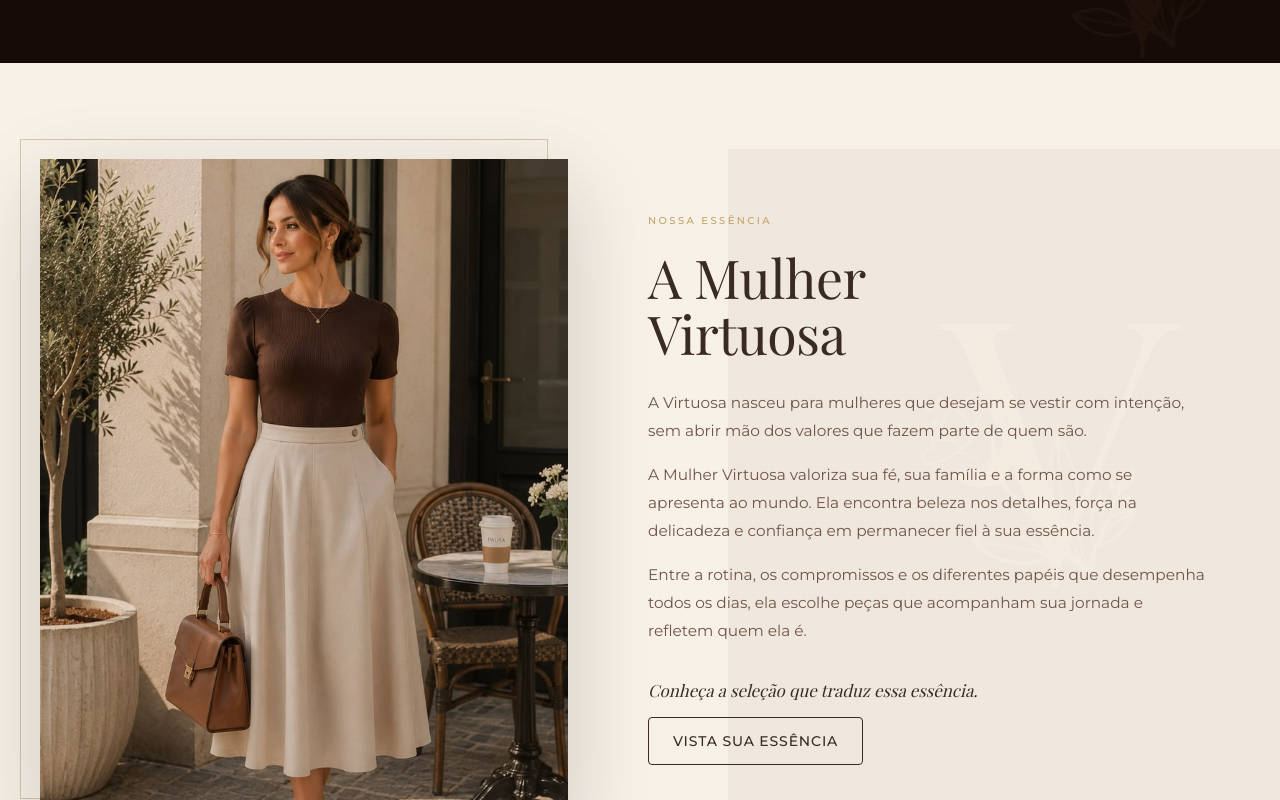
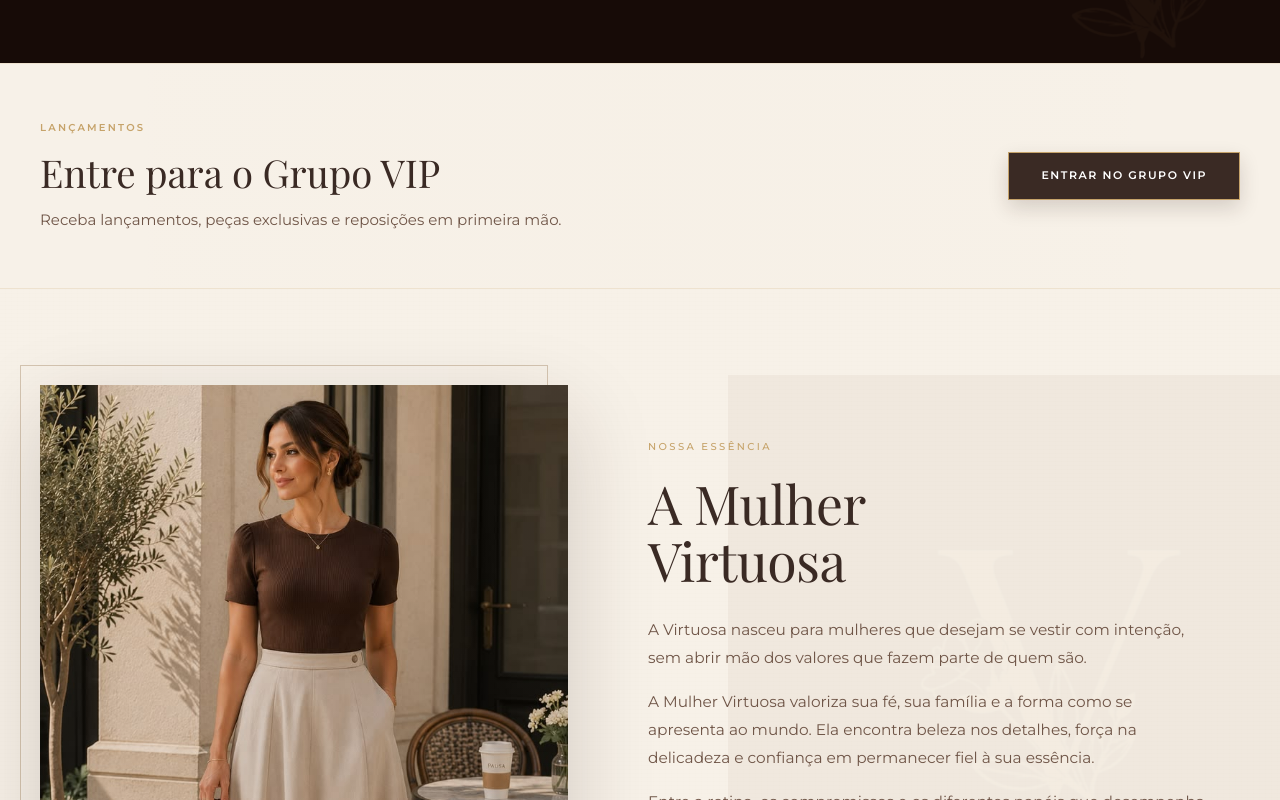
Before and after one commit to universocsdigital-wq/virtuosa-usa, a Next.js app: page / in a window 1280 px wide. Shown: the part 1840-2640 px from the top of the page. Built offline with nearby package versions, Linux system fonts and the light colour scheme; a web font is replaced by a local one.

Commit message:
refine manifesto CTA and add launches invitation

```diff
--- a/app/(shop)/page.tsx
+++ b/app/(shop)/page.tsx
@@ -3,6 +3,7 @@ import { Navbar }            from "@/components/layout/Navbar";
 import { Footer }            from "@/components/layout/Footer";
 import { HeroSection }       from "@/components/home/HeroSection";
 import { FeaturedProducts }  from "@/components/home/FeaturedProducts";
+import { LaunchInvitation }  from "@/components/home/LaunchInvitation";
 import { TrustBar }          from "@/components/home/TrustBar";
 import { ManifestoSection }  from "@/components/home/ManifestoSection";
 import { BestSellers }       from "@/components/home/BestSellers";
@@ -69,6 +70,9 @@ export default function HomePage() {
         {/* 3. Featured Products */}
         <FeaturedProducts products={featuredProducts} />
 
+        {/* Lançamentos */}
+        <LaunchInvitation />
+
         {/* 4. Manifesto */}
         <ManifestoSection />
 
--- /dev/null
+++ b/components/home/LaunchInvitation.tsx
@@ -0,0 +1,49 @@
+import Link from "next/link";
+
+const VIP_GROUP_URL = "https://wa.me/c/17742043628";
+
+export function LaunchInvitation() {
+  return (
+    <section
+      id="lancamentos-home"
+      aria-labelledby="lancamentos-title"
+      className="relative overflow-hidden border-y border-virtuosa-antique-gold/20 bg-virtuosa-warm-beige py-12 lg:py-14"
+    >
+      <div
+        className="pointer-events-none absolute inset-0 opacity-[0.045]"
+        aria-hidden
+        style={{
+          backgroundImage:
+            "linear-gradient(90deg, transparent 0%, rgba(198,163,106,0.20) 50%, transparent 100%)",
+        }}
+      />
+
+      <div className="container-virtuosa relative flex flex-col items-center justify-between gap-7 text-center lg:flex-row lg:text-left">
+        <div className="max-w-2xl">
+          <span className="mb-3 block font-sans text-[10px] font-semibold uppercase tracking-[0.22em] text-virtuosa-antique-gold">
+            Lançamentos
+          </span>
+          <h2
+            id="lancamentos-title"
+            className="font-serif font-normal leading-tight text-virtuosa-deep-brown"
+            style={{ fontSize: "clamp(1.8rem, 3vw, 2.6rem)" }}
+          >
+            Entre para o Grupo VIP
+          </h2>
+          <p className="mt-3 font-sans text-[14px] leading-relaxed text-virtuosa-light-brown lg:text-[15px]">
+            Receba lançamentos, peças exclusivas e reposições em primeira mão.
+          </p>
+        </div>
+
+        <Link
+          href={VIP_GROUP_URL}
+          target="_blank"
+          rel="noopener noreferrer"
+          className="inline-flex min-h-12 shrink-0 items-center justify-center border border-virtuosa-antique-gold bg-virtuosa-deep-brown px-8 font-sans text-[11px] font-semibold uppercase tracking-[0.14em] text-white shadow-[0_8px_20px_rgba(42,23,18,0.16)] transition-all duration-300 hover:-translate-y-0.5 hover:bg-virtuosa-antique-gold hover:shadow-[0_11px_26px_rgba(42,23,18,0.20)] focus-visible:outline-none focus-visible:ring-2 focus-visible:ring-virtuosa-antique-gold focus-visible:ring-offset-2"
+        >
+          Entrar no Grupo VIP
+        </Link>
+      </div>
+    </section>
+  );
+}
--- a/components/home/ManifestoSection.tsx
+++ b/components/home/ManifestoSection.tsx
@@ -60,7 +60,10 @@ export function ManifestoSection() {
               Conheça a seleção que traduz essa essência.
             </p>
 
-            <Link href="#colecao" className="btn-secondary">
+            <Link
+              href="#colecao"
+              className="inline-flex min-h-12 items-center justify-center border border-virtuosa-antique-gold bg-virtuosa-cream px-7 font-sans text-[12px] font-semibold uppercase tracking-[0.12em] text-virtuosa-deep-brown shadow-[0_7px_18px_rgba(92,61,46,0.12)] transition-all duration-300 hover:-translate-y-0.5 hover:bg-virtuosa-antique-gold hover:text-white hover:shadow-[0_10px_24px_rgba(92,61,46,0.18)] focus-visible:outline-none focus-visible:ring-2 focus-visible:ring-virtuosa-antique-gold focus-visible:ring-offset-2"
+            >
               VISTA SUA ESSÊNCIA
             </Link>
           </div>
```
